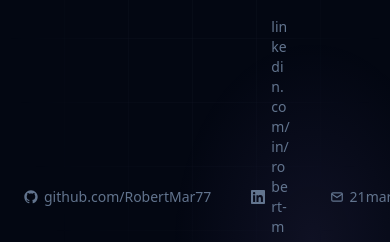
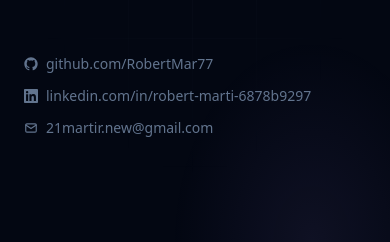
Before and after one commit to RobertMar77/portfolio, a React (Vite) app: page / in a window 390 px wide. Shown: the part 602-844 px from the top of the page. Built offline with nearby package versions, Linux system fonts and the light colour scheme; no server answers.

Commit message:
stack hero links on mobile

```diff
--- a/src/components/Hero.tsx
+++ b/src/components/Hero.tsx
@@ -73,32 +73,30 @@ export default function Hero() {
         </div>
 
         <div
-          className="mt-14 flex items-center gap-5 text-sm text-slate-500 animate-fade-up"
+          className="mt-14 flex flex-col sm:flex-row sm:flex-wrap sm:items-center gap-3 sm:gap-x-5 sm:gap-y-2 text-sm text-slate-500 animate-fade-up"
           style={{ animationDelay: "320ms" }}
         >
           <a
             href={profile.github}
             target="_blank"
             rel="noreferrer"
-            className="flex items-center gap-1.5 hover:text-cyan-300 transition-colors"
+            className="flex items-center gap-2 hover:text-cyan-300 transition-colors"
           >
             <GithubIcon className="shrink-0" width={14} height={14} />
             {githubHandle}
           </a>
-          <span className="h-4 w-px bg-slate-700" />
           <a
             href={profile.linkedin}
             target="_blank"
             rel="noreferrer"
-            className="flex items-center gap-1.5 hover:text-cyan-300 transition-colors break-all"
+            className="flex items-center gap-2 hover:text-cyan-300 transition-colors break-all"
           >
             <LinkedinIcon className="shrink-0" width={14} height={14} />
             {linkedinHandle}
           </a>
-          <span className="h-4 w-px bg-slate-700" />
           <a
             href={`mailto:${profile.email}`}
-            className="flex items-center gap-1.5 hover:text-cyan-300 transition-colors"
+            className="flex items-center gap-2 hover:text-cyan-300 transition-colors break-all"
           >
             <MailIcon className="shrink-0" width={14} height={14} />
             {profile.email}
```
